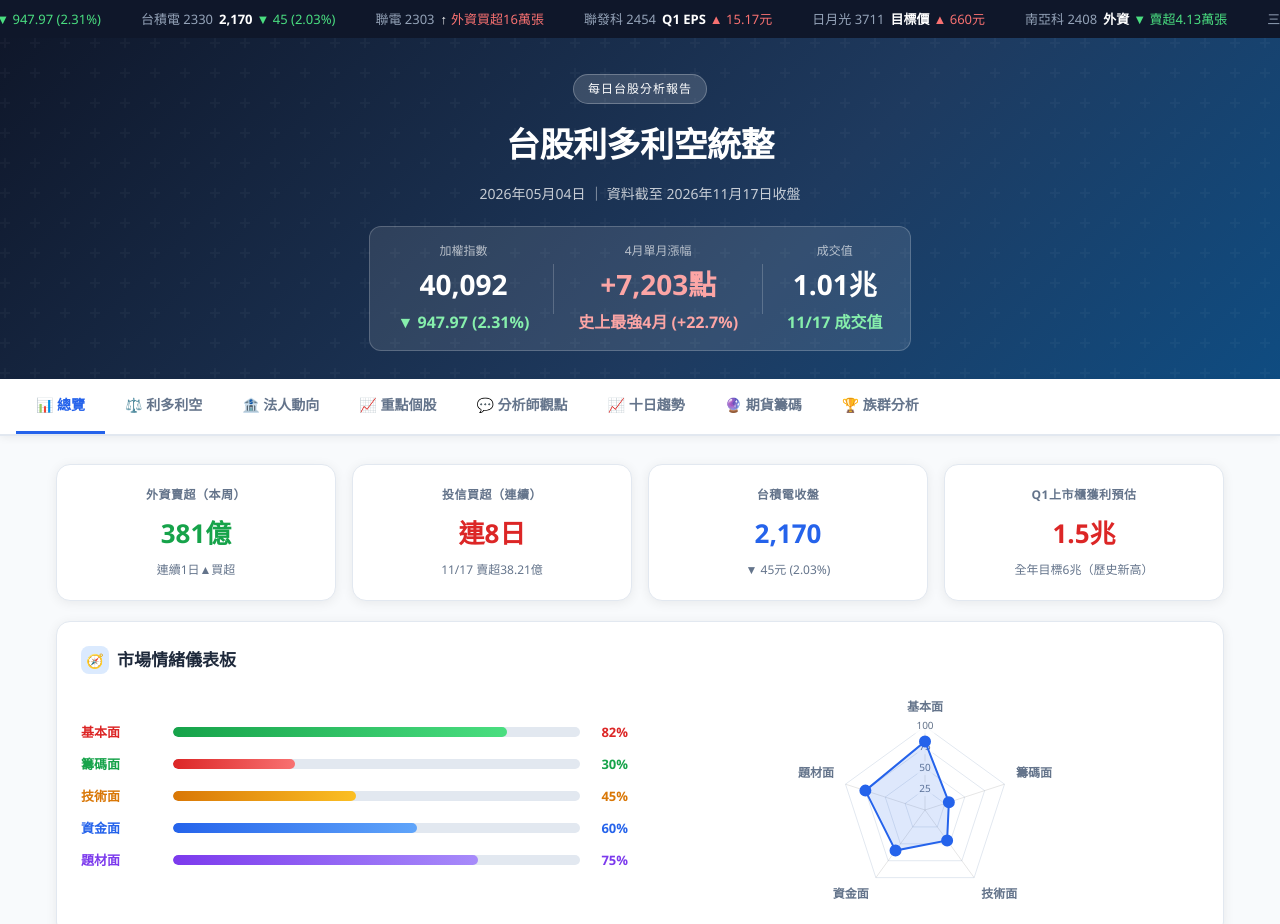
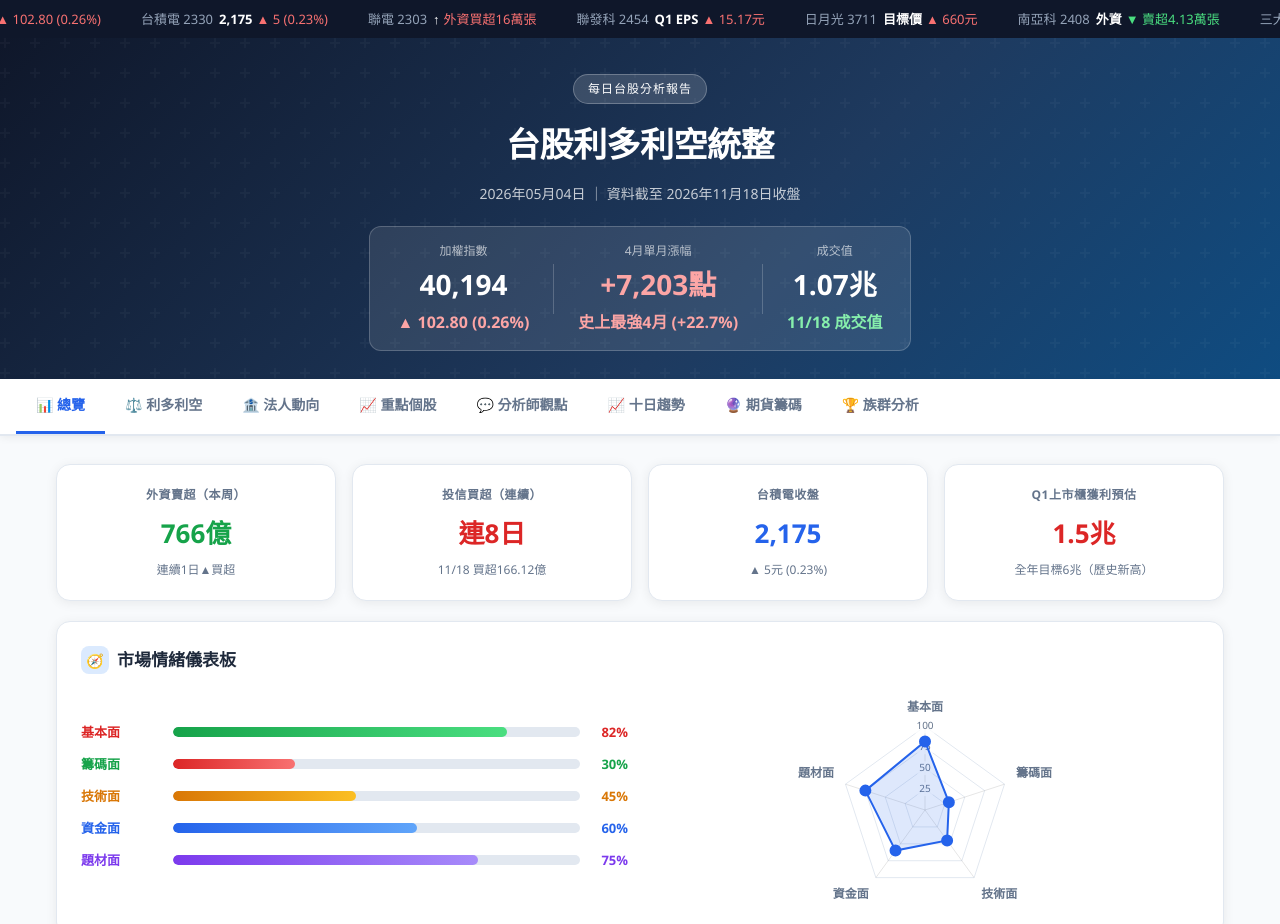
Before and after one commit to hisky576/hisky576--taiwan-stock-report, a plain HTML site: page index.html in a window 1280 px wide. Shown: the top 924 px of the page. Drawn offline with nearby package versions, Linux system fonts and the light colour scheme.

Commit message:
Daily update: Taiwan Stock Report for 2026/11/18

```diff
--- a/index.html
+++ b/index.html
@@ -3,7 +3,7 @@
 <head>
   <meta charset="UTF-8" />
   <meta name="viewport" content="width=device-width, initial-scale=1.0" />
-  <title>台股每日利多利空統整報告 | 2026/11/17</title>
+  <title>台股每日利多利空統整報告 | 2026/11/18</title>
   <script src="https://cdn.jsdelivr.net/npm/chart.js@4.4.0/dist/chart.umd.min.js"></script>
   <style>
     :root {
@@ -579,22 +579,22 @@
 <!-- Ticker -->
 <div class="ticker-wrap">
   <div class="ticker-inner" id="ticker">
-    <span class="ticker-item"><span class="name">加權指數</span><span class="price">40,092</span><span class="chg down">▼ 947.97 (2.31%)</span></span>
-    <span class="ticker-item"><span class="name">台積電 2330</span><span class="price">2,170</span><span class="chg down">▼ 45 (2.03%)</span></span>
+    <span class="ticker-item"><span class="name">加權指數</span><span class="price">40,194</span><span class="chg up">▲ 102.80 (0.26%)</span></span>
+    <span class="ticker-item"><span class="name">台積電 2330</span><span class="price">2,175</span><span class="chg up">▲ 5 (0.23%)</span></span>
     <span class="ticker-item"><span class="name">聯電 2303</span><span class="price">↑</span><span class="chg up">外資買超16萬張</span></span>
     <span class="ticker-item"><span class="name">聯發科 2454</span><span class="price">Q1 EPS</span><span class="chg up">▲ 15.17元</span></span>
     <span class="ticker-item"><span class="name">日月光 3711</span><span class="price">目標價</span><span class="chg up">▲ 660元</span></span>
     <span class="ticker-item"><span class="name">南亞科 2408</span><span class="price">外資</span><span class="chg down">▼ 賣超4.13萬張</span></span>
-    <span class="ticker-item"><span class="name">三大法人</span><span class="price">合計</span><span class="chg down">▼ 賣超576.11億</span></span>
-    <span class="ticker-item"><span class="name">外資本周</span><span class="price">動向</span><span class="chg down">▼ 賣超380.94億元</span></span>
-    <span class="ticker-item"><span class="name">加權指數</span><span class="price">40,092</span><span class="chg down">▼ 947.97 (2.31%)</span></span>
-    <span class="ticker-item"><span class="name">台積電 2330</span><span class="price">2,170</span><span class="chg down">▼ 45 (2.03%)</span></span>
+    <span class="ticker-item"><span class="name">三大法人</span><span class="price">合計</span><span class="chg down">▼ 賣超641.53億</span></span>
+    <span class="ticker-item"><span class="name">外資本周</span><span class="price">動向</span><span class="chg down">▼ 賣超765.64億元</span></span>
+    <span class="ticker-item"><span class="name">加權指數</span><span class="price">40,194</span><span class="chg up">▲ 102.80 (0.26%)</span></span>
+    <span class="ticker-item"><span class="name">台積電 2330</span><span class="price">2,175</span><span class="chg up">▲ 5 (0.23%)</span></span>
     <span class="ticker-item"><span class="name">聯電 2303</span><span class="price">↑</span><span class="chg up">外資買超16萬張</span></span>
     <span class="ticker-item"><span class="name">聯發科 2454</span><span class="price">Q1 EPS</span><span class="chg up">▲ 15.17元</span></span>
     <span class="ticker-item"><span class="name">日月光 3711</span><span class="price">目標價</span><span class="chg up">▲ 660元</span></span>
     <span class="ticker-item"><span class="name">南亞科 2408</span><span class="price">外資</span><span class="chg down">▼ 賣超4.13萬張</span></span>
-    <span class="ticker-item"><span class="name">三大法人</span><span class="price">合計</span><span class="chg down">▼ 賣超576.11億</span></span>
-    <span class="ticker-item"><span class="name">外資本周</span><span class="price">動向</span><span class="chg down">▼ 賣超380.94億元</span></span>
+    <span class="ticker-item"><span class="name">三大法人</span><span class="price">合計</span><span class="chg down">▼ 賣超641.53億</span></span>
+    <span class="ticker-item"><span class="name">外資本周</span><span class="price">動向</span><span class="chg down">▼ 賣超765.64億元</span></span>
   </div>
 </div>
 
@@ -602,12 +602,12 @@
 <header>
   <div class="badge">每日台股分析報告</div>
   <h1>台股利多利空統整</h1>
-  <p class="subtitle">2026年05月04日 ｜ 資料截至 2026年11月17日收盤</p>
+  <p class="subtitle">2026年05月04日 ｜ 資料截至 2026年11月18日收盤</p>
   <div class="index-hero">
     <div>
       <div class="label">加權指數</div>
-      <div class="val">40,092</div>
-      <div class="chg down">▼ 947.97 (2.31%)</div>
+      <div class="val">40,194</div>
+      <div class="chg up">▲ 102.80 (0.26%)</div>
     </div>
     <div style="width:1px;height:50px;background:rgba(255,255,255,0.2)"></div>
     <div>
@@ -618,8 +618,8 @@
     <div style="width:1px;height:50px;background:rgba(255,255,255,0.2)"></div>
     <div>
       <div class="label">成交值</div>
-      <div class="val">1.01兆</div>
-      <div class="chg" style="color:#86efac">11/17 成交值</div>
+      <div class="val">1.07兆</div>
+      <div class="chg" style="color:#86efac">11/18 成交值</div>
     </div>
   </div>
 </header>
@@ -645,18 +645,18 @@
     <div class="summary-grid">
       <div class="stat-card bear">
         <div class="stat-label">外資賣超（本周）</div>
-        <div class="stat-value">381億</div>
+        <div class="stat-value">766億</div>
         <div class="stat-sub">連續1日▲買超</div>
       </div>
       <div class="stat-card bull">
         <div class="stat-label">投信買超（連續）</div>
         <div class="stat-value">連8日</div>
-        <div class="stat-sub">11/17 賣超38.21億</div>
+        <div class="stat-sub">11/18 買超166.12億</div>
       </div>
       <div class="stat-card neutral">
         <div class="stat-label">台積電收盤</div>
-        <div class="stat-value">2,170</div>
-        <div class="stat-sub">▼ 45元 (2.03%)</div>
+        <div class="stat-value">2,175</div>
+        <div class="stat-sub">▲ 5元 (0.23%)</div>
       </div>
       <div class="stat-card bull">
         <div class="stat-label">Q1上市櫃獲利預估</div>
```
